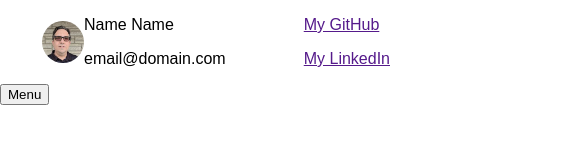
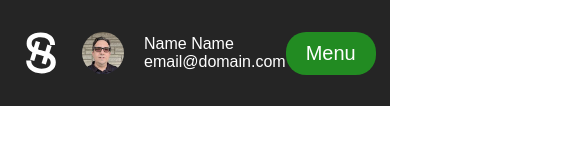
Before and after one commit to shanehendrickson/js-css-html-dropdown-menu, a plain HTML site: page index.html in a window 390 px wide. Both pictures are taken after a click on the button "Menu". Shown: the top 160 px of the page, 585 px wide, since content can reach past the window. Drawn offline with Linux system fonts and the light colour scheme.

Commit message:
JS button functionality

```diff
--- a/css/style.css
+++ b/css/style.css
@@ -7,6 +7,7 @@ body {
 nav {
   display: flex;
   justify-content: space-between;
+  background-color: rgb(37, 37, 37);
 }
 
 nav .info-container {
@@ -14,17 +15,84 @@ nav .info-container {
   align-items: center;
 }
 
+nav .main-container {
+  display: flex;
+  align-items: center;
+  padding: 20px;
+}
+
+nav p {
+  margin: 0;
+}
+
+nav p.info {
+  color: #fff;
+}
+
 .logo {
   height: 42px;
 }
 
-.image-container {
+nav .image-container {
   height: 42px;
   width: 42px;
   border-radius: 50%;
   overflow: hidden;
+  margin: 0 20px;
 }
 
 .image-container img {
   width: 100%;
 }
+
+p.info {
+  margin: 0;
+}
+
+nav .nav-links-container {
+  display: flex;
+}
+
+nav button {
+  display: none;
+  border: none;
+  background-color: forestgreen;
+  color: white;
+  font-size: 20px;
+  padding: 10px 20px;
+  border-radius: 20px;
+  cursor: pointer;
+}
+
+nav button:hover {
+  background-color: rgb(105, 209, 105);
+}
+
+nav a {
+  color: #fff;
+  font-size: 20px;
+  padding: 20px 20px 30px 20px;
+  border-radius: 20px 20px 0 0;
+  margin: 10px 10px 0 10px;
+  text-decoration: none;
+}
+
+nav a:hover {
+  background-color: #fff;
+  color: #000;
+}
+
+@media screen and (max-width: 840px) {
+  nav button {
+    display: block;
+  }
+
+  .hidden {
+    display: none !important; /* I don't like this. Figure it out. */
+  }
+
+  nav .main-container {
+  justify-content: space-between;
+  width: 100%;
+  }
+}
--- a/index.html
+++ b/index.html
@@ -21,9 +21,9 @@
           <p class="info">email@domain.com</p>
         </div>
       </div>
-      <button>Menu</button>
+      <button id="menuBtn">Menu</button>
     </div>
-    <div class="nav-links-container">
+    <div class="nav-links-container hidden">
       <a href=""><p>My GitHub</p></a>
       <a href=""><p>My LinkedIn</p></a>
     </div>
--- a/js/app.js
+++ b/js/app.js
@@ -0,0 +1,8 @@
+const menuBtn = document.getElementById("menuBtn");
+const dropDownList = document.querySelector(".nav-links-container");
+
+function toggle(){
+  dropDownList.classList.toggle("hidden");
+}
+
+menuBtn.addEventListener("click", toggle)
```
